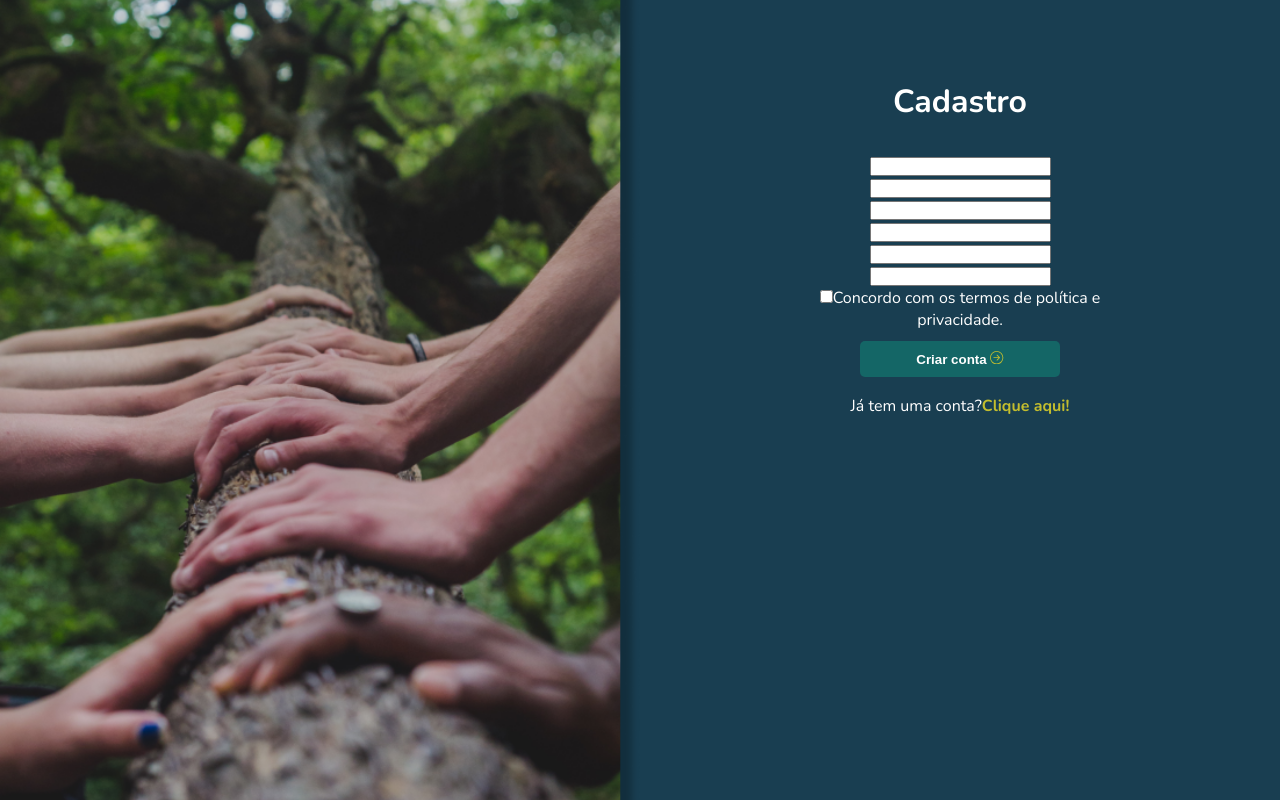
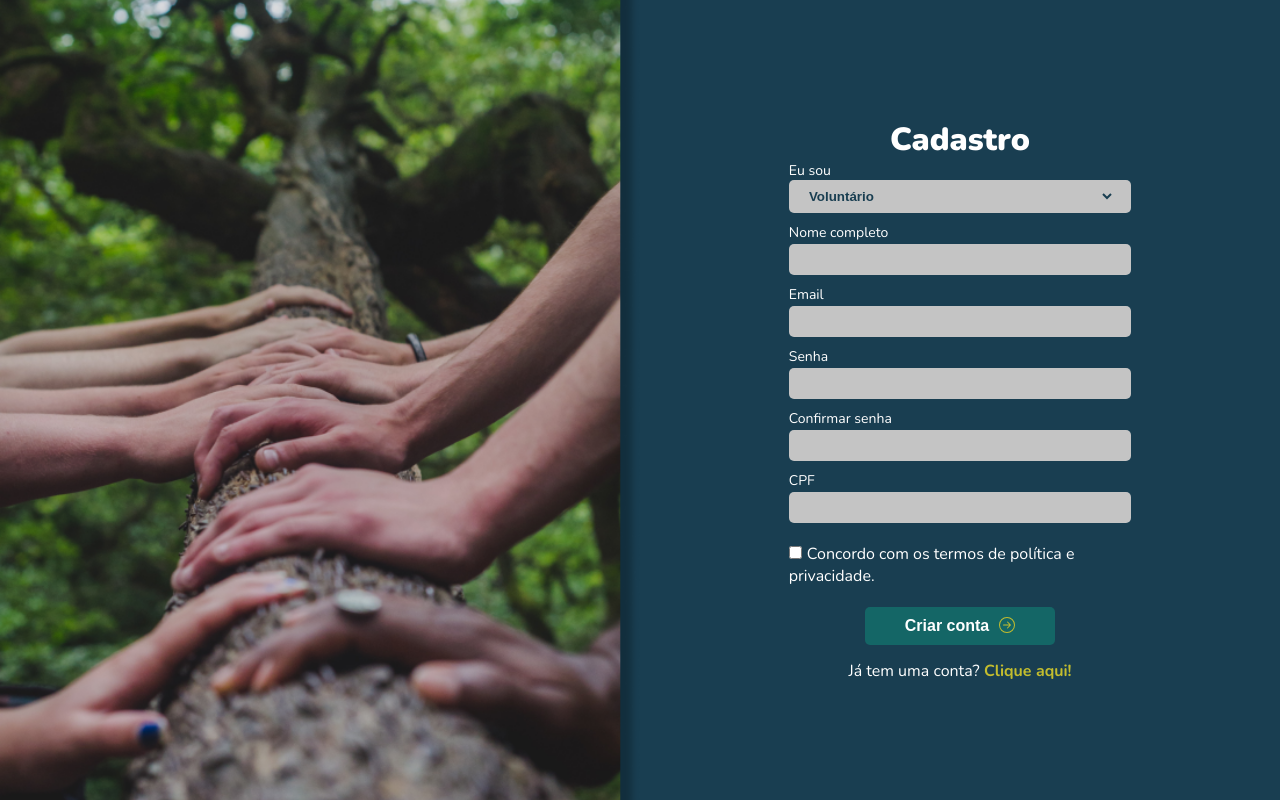
Before and after one commit to lucascortesc/m3-capstone-grupo2, a React (Create React App) app: page /register in a window 1280 px wide. Built offline with nearby package versions, Linux system fonts and the light colour scheme.

Commit message:
feat: create register page and link api

```diff
--- a/src/Pages/Register/index.jsx
+++ b/src/Pages/Register/index.jsx
@@ -1,31 +1,226 @@
 import * as Styled from "./styles";
-
 import { Link } from "react-router-dom";
 import { BsArrowRightCircle } from "react-icons/bs";
+import { RegisterSchemaCnpj, RegisterSchemaCpf } from "../../Validation";
+import Input from "../../Components/Input";
+import { useForm } from "react-hook-form";
+import { yupResolver } from "@hookform/resolvers/yup";
+import { useState } from "react";
+import { Button } from "../../Components/Button";
+import api from "../../services/api"
+import { useHistory } from "react-router-dom";
+import toast from "react-hot-toast";
 
 export const Register = () => {
+  const [type, setType] = useState("voluntary");
+  const history = useHistory()
+
+  const { register, handleSubmit, formState } = useForm({
+    resolver: yupResolver(
+      type === "voluntary" ? RegisterSchemaCpf : RegisterSchemaCnpj
+    ),
+  });
+
+  const onSubmitFunction = (data) => {
+    if (type === "organization") {
+      const {
+        name,
+        email,
+        password,
+        cnpj,
+        socialAssist,
+        culture,
+        health,
+        environment,
+        rightDefense,
+        housing,
+        education,
+      } = data;
+
+      const newData = {
+        name,
+        email,
+        password,
+        cnpj,
+        events: [],
+        goals: {
+          socialAssist,
+          culture,
+          health,
+          environment,
+          rightDefense,
+          housing,
+          education,
+        },
+      };
+
+      api.post("/register", newData)
+      .then((res) => {
+        toast.success("Cadastro realizado com sucesso!")
+        setTimeout(() => {
+          history.push("/login")
+        }, 1500)
+      })
+      .catch((error) => toast.error("Ocorreu algum erro :C"))
+    } else {
+      const newData = {
+        ...data,
+        events: [],
+      };
+
+      api.post("/register", newData)
+      .then((res) => {
+        toast.success("Cadastro realizado com sucesso!")
+        setTimeout(() => {
+          history.push("/login")
+        }, 1500)
+      })
+      .catch((error) => toast.error("Ocorreu algum erro :C"))
+    }
+  };
+
   return (
     <Styled.Container>
       <Styled.Background />
       <Styled.Content>
-        <Styled.FormContainer>
+        <Styled.FormContainer onSubmit={handleSubmit(onSubmitFunction)}>
           <form>
             <h1>Cadastro</h1>
-            <input></input>
-            <input></input>
-            <input></input>
-            <input></input>
-            <input></input>
-            <input></input>
-            <div>
-              <input type="checkbox" id="terms" name="terms"></input>
-              <label>Concordo com os termos de política e privacidade. </label>
+
+            <Styled.TypeContainer>
+              <label>Eu sou</label>
+              <div>
+                <select onChange={(event) => setType(event.target.value)}>
+                  <option value="voluntary">Voluntário</option>
+                  <option value="organization">Organização</option>
+                </select>
+              </div>
+            </Styled.TypeContainer>
+
+            {type === "voluntary" ? (
+              <Styled.VolundaryForm>
+                <Input
+                  label="Nome completo"
+                  name="name"
+                  register={register}
+                  error={formState.errors.name?.message}
+                />
+                <Input
+                  label="Email"
+                  name="email"
+                  register={register}
+                  error={formState.errors.email?.message}
+                />
+                <Input
+                  label="Senha"
+                  type="password"
+                  name="password"
+                  register={register}
+                  error={formState.errors.password?.message}
+                />
+                <Input
+                  type="password"
+                  label="Confirmar senha"
+                  name="confirmPassword"
+                  register={register}
+                />
+                <Input
+                  label="CPF"
+                  name="cpf"
+                  register={register}
+                  error={formState.errors.cpf?.message}
+                />
+              </Styled.VolundaryForm>
+            ) : (
+              <Styled.OrganizationForm>
+                <Input
+                  label="Nome da Organização"
+                  name="name"
+                  register={register}
+                  error={formState.errors.name?.message}
+                />
+                <Input
+                  label="Email"
+                  name="email"
+                  register={register}
+                  error={formState.errors.email?.message}
+                />
+                <Input
+                  label="Senha"
+                  type="password"
+                  name="password"
+                  register={register}
+                  error={formState.errors.password?.message}
+                />
+                <Input
+                  label="Confirmar senha"
+                  type="password"
+                  name="confirmPassword"
+                  register={register}
+                />
+                <Input
+                  label="CNPJ"
+                  name="cnpj"
+                  register={register}
+                  error={formState.errors.cnpj?.message}
+                />
+                <Styled.GoalsContainer>
+                  <aside>
+                    <div>
+                      <input type="checkbox" {...register("socialAssist")} />
+                      <label>Assistência Social</label>
+                    </div>
+                    <div>
+                      <input type="checkbox" {...register("culture")} />
+                      <label>Cultura</label>
+                    </div>
+                    <div>
+                      <input type="checkbox" {...register("health")} />
+                      <label>Saúde</label>
+                    </div>
+                    <div>
+                      <input type="checkbox" {...register("environment")} />
+                      <label>Meio Ambiente</label>
+                    </div>
+                  </aside>
+                  <aside>
+                    <div>
+                      <input type="checkbox" {...register("rightDefense")} />
+                      <label>Desenvolvimento e defesa de direitos</label>
+                    </div>
+                    <div>
+                      <input type="checkbox" {...register("housing")} />
+                      <label>Habitação</label>
+                    </div>
+                    <div>
+                      <input type="checkbox" {...register("education")} />
+                      <label>Educação e Pesquisa</label>
+                    </div>
+                  </aside>
+                </Styled.GoalsContainer>
+              </Styled.OrganizationForm>
+            )}
+
+            <Styled.TermsContainer>
+              <input type="checkbox" {...register("policy")} />
+              <label>Concordo com os termos de política e privacidade.</label>
+            </Styled.TermsContainer>
+
+            <div className="signupButton">
+              <Button
+                type="submit"
+                padding="10px 40px"
+                fontSize="16px"
+                background="var(--primaryColor50)"
+                color="white"
+                gap="10px"
+                weigth="800"
+              >
+                Criar conta <BsArrowRightCircle color="var(--color-highlight)" />
+              </Button>
             </div>
-            <button className="loginButton">
-              Criar conta <BsArrowRightCircle color="var(--color-highlight)" />
-            </button>
             <p>
-              Já tem uma conta?<Link to="/login">Clique aqui!</Link>
+              Já tem uma conta?<Link to="/login"> Clique aqui!</Link>
             </p>
           </form>
         </Styled.FormContainer>
@@ -33,13 +228,3 @@ export const Register = () => {
     </Styled.Container>
   );
 };
-
-/* use input example:
-
- <Input
-label={"Nome"}
-register={register}
-name="name"
-error={errors.name?.message}
-/>
-*/
--- a/src/Pages/Register/styles.js
+++ b/src/Pages/Register/styles.js
@@ -2,8 +2,8 @@ import styled from "styled-components";
 import ImageRegister from "../../Assets/ImageRegister.png";
 
 export const Container = styled.div`
-  height 100vh;
-  width:100%;
+  width: 100vw;
+  height: 100vh;
 
   display: flex;
   align-items: stretch;
@@ -12,63 +12,151 @@ export const Container = styled.div`
 
   background-color: var(--primaryColor);
   color: white;
-
 `;
 
 export const Background = styled.div`
+  display: none;
+
   @media (min-width: 1024px) {
-    flex: 1;
-    background: url(${ImageRegister}) no-repeat left;
+    display: inline-block;
+    width: 50vw;
+    height: 100vh;
+    background: url(${ImageRegister}) no-repeat center;
     background-size: cover;
   }
 `;
 
 export const Content = styled.div`
+  width: 100vw;
+  height: 100vh;
   display: flex;
-  flex-direction: column;
+  justify-content: center;
   align-items: center;
-  jusitfy-content: center;
 
   @media (min-width: 1024px) {
-    width: 50%;
+    width: 50vw;
+    height: 100vh;
+    max-height: 1024px;
   }
 `;
 
 export const FormContainer = styled.div`
-  display: flex;
-  flex-direction: column;
-  align-items: center;
-  justify-content: center;
+  width: 100%;
+  max-width: 428px;
 
   form {
-    margin: 80px 0;
-    width: 340px;
-    text-align: center;
-    .loginButton {
-      padding: 10px;
-      width: 200px;
+    width: 100%;
+    display: flex;
+    flex-direction: column;
+    align-items: center;
 
-      background-color: var(--primaryColor50);
-      color: white;
+    a {
+          color: var(--color-highlight);
+          font-weight: 700;
+    }
 
-      border: none;
-      border-radius: 5px;
-
-      margin: 10px auto;
-      font-weight: bold;
+    .signupButton {
+      @media (max-width: 1023px) {
+        margin: 15px 0px 15px 0px;
+      }
     }
 
     h1 {
-      margin-bottom: 32px;
+      font-weight: 800;
     }
+  }
 
-    p {
-      margin-top: 8px;
-
-      a {
-        font-weight: bold;
-        color: var(--color-highlight);
+  @media (min-width: 1024px) {
+    form {
+      p {
+        margin-top: 15px;
       }
     }
   }
 `;
+
+export const VolundaryForm = styled.div`
+  width: 100%;
+
+  > div {
+    width: 80%;
+
+    > div {
+      font-size: 14px;
+    }
+  }
+`;
+
+export const OrganizationForm = styled.div`
+  width: 100%;
+  display: flex;
+  flex-direction: column;
+
+  > div {
+    width: 80%;
+
+    > div {
+      font-size: 14px;
+    }
+  }
+`;
+
+export const GoalsContainer = styled.div`
+width: 80%;
+align-self: center;
+display: flex;
+flex-wrap: wrap;
+margin-top: 10px;
+
+>aside {
+  width: 50%;
+  font-size: 13.5px;
+  display: flex;
+  flex-direction: column;
+  gap: 5px;
+
+  >div {
+    display: flex;
+    align-items: center;
+    gap: 3px;
+  }
+}
+`;
+
+export const TypeContainer = styled.div`
+  width: 80%;
+  font-size: 14px;
+
+  > div {
+    width: 100%;
+    padding: 8px;
+    display: flex;
+    justify-content: center;
+    align-items: center;
+    border-radius: 5px;
+    background: #c4c4c4;
+
+    select {
+      width: 95%;
+      height: 100%;
+      background: none;
+      border: none;
+      color: var(--primaryColor);
+      font-weight: 700;
+      cursor: pointer;
+    }
+  }
+`;
+
+export const TermsContainer = styled.div`
+width: 80%;
+margin-top: 10px;
+
+input {
+  margin-right: 5px;
+}
+
+@media (min-width: 1024px) {
+  margin: 20px 0px 20px 0px;
+}
+`
--- a/src/Validation/index.jsx
+++ b/src/Validation/index.jsx
@@ -26,7 +26,7 @@ export const RegisterSchemaCnpj = yup.object().shape({
   cnpj: yup
     .string()
     .required("O CNPJ é obrigatório")
-    .min(14, "O CNPJ deve conter ao menos 14 dígitos")
+    .min(14, "CNPJ Inválido")
     .matches(
       /^[0-9]{2}[\.]?[0-9]{3}[\.]?[0-9]{3}[\/]?[0-9]{4}[-]?[0-9]{2}$/g,
       "CNPJ inválido, tente novamente"
@@ -70,10 +70,9 @@ export const RegisterSchemaCpf = yup.object().shape({
   cpf: yup
     .string()
     .required("O CPF é obrigatório")
-    .min(11, "O CPF deve conter ao menos 11 dígitos")
     .matches(
       /^([0-9]{3})\.?([0-9]{3})\.?([0-9]{3})\-?([0-9]{2})$/gm,
-      "CNPJ inválido, tente novamente"
+      "CPF inválido"
     ),
   policy: yup
     .boolean()
```
Also changed, not shown: src/Components/Input/index.jsx (line endings or trailing spaces).
